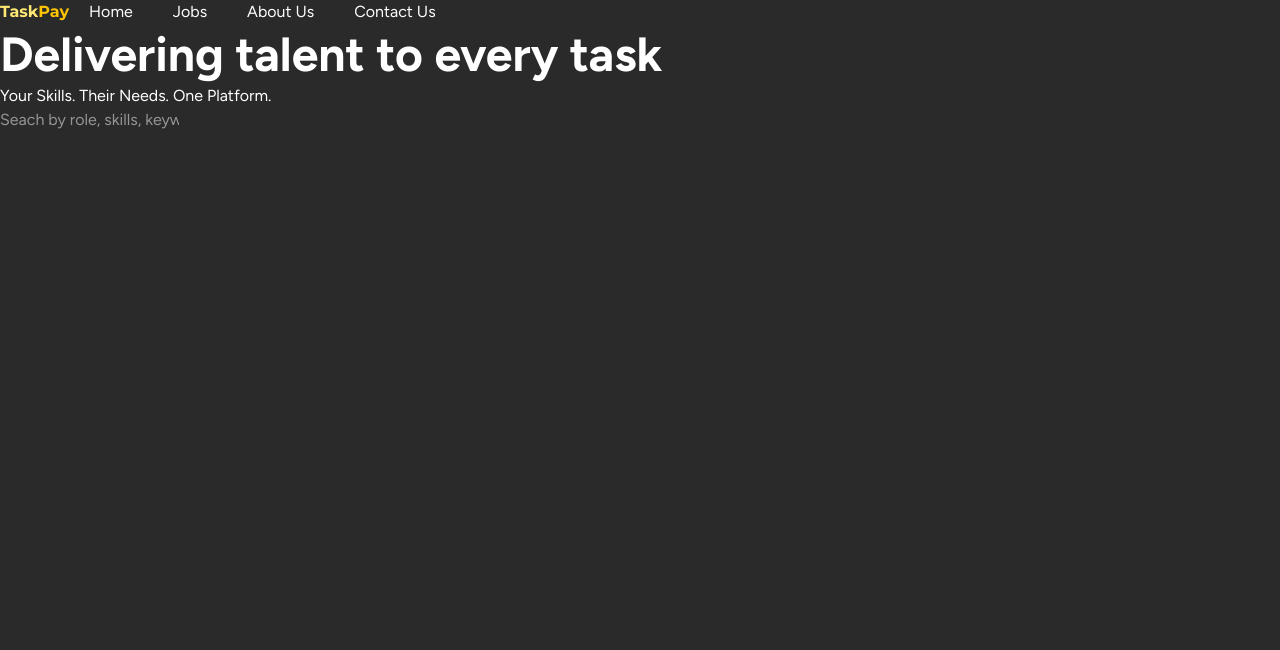
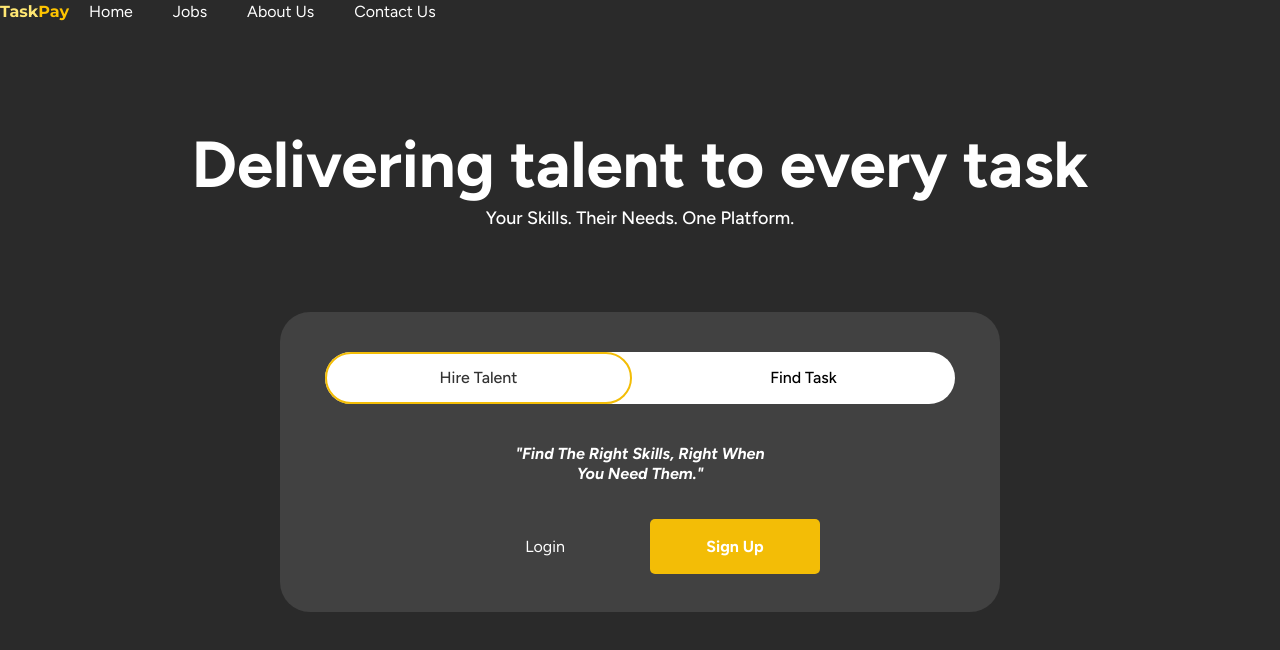
Before and after one commit to superchezzz/infoman-taskpay, a React (Vite) app in the folder taskpay-frontend/: page / in a window 1280 px wide. Shown: the top 650 px of the page. Built offline with nearby package versions, Linux system fonts and the light colour scheme.

Commit message:
landing page

```diff
--- a/taskpay-frontend/src/components/Navbar/Navbar.css
+++ b/taskpay-frontend/src/components/Navbar/Navbar.css
@@ -5,7 +5,7 @@
     padding: 0;
     box-sizing: border-box;
     font-family: "Figtree", sans-serif;
-    background-color: #2A2A2A;
+
     color: #FFFFFF;
 }
 .container{
@@ -14,6 +14,7 @@
 }
 
 .Navbar{
+    background-color: #2A2A2A;
     display: flex;
     flex-direction: row;
     align-items: center;
--- a/taskpay-frontend/src/components/Navbar/Navbar.jsx
+++ b/taskpay-frontend/src/components/Navbar/Navbar.jsx
@@ -6,7 +6,7 @@ const Navbar = () => {
 
         <h1 className="taskpay-FFE773">Task<span className="taskpay-span-FEC400">Pay</span></h1>
 
-        <ul className="flex row list-none gap-10">
+        <ul className="flex row list-none gap-10 items-center justify-items-center">
             <li>Home</li>
             <li>Jobs</li>
             <li>About Us</li>
--- a/taskpay-frontend/src/pages/LandingPage.jsx
+++ b/taskpay-frontend/src/pages/LandingPage.jsx
@@ -1,18 +1,39 @@
-import React from 'react'
+import React,{useState} from 'react'
+import "../styles/LandingPage.css"
 
 
 function LandingPage(){
+  const [activeTab, setActiveTab] = useState("hireTalent");
+  const handleTabClick = (tabName) =>{
+    setActiveTab(tabName);
+  };
+  const getQuote = () =>{
+    if(activeTab == "hireTalent"){
+      return '"Find The Right Skills, Right When You Need Them."';
+    } else if (activeTab == "findTask"){
+      return `"Get Paid For What You're Great At."`;
+   } return "";
+  }
+
   return (
-    <div>
-        <h1 className="text-5xl font-bold text-gray-900 leading-tight">Delivering talent to every task</h1>
-        <p>Your Skills. Their Needs. One Platform.</p>
-
-        <div className='search-box'>
-            <input type="text" placeholder='Seach by role, skills, keywords'/>
-            <img src='' alt=''/>
+    <div className="landing-page-container items-center justify-items-center">
+        <div className="items-center justify-items-center">
+          <h1 className="text-[65px] font-bold text-gray-900 leading-tight ">Delivering talent to every task</h1>
+          <p className="text-[18px] font-medium">Your Skills. Their Needs. One Platform.</p>
         </div>
 
-        <img src='' alt='' className='toggle-icon'/>
+        <div className='auth-card items-center justify-items-center'>
+            <div className="hf-button flex row gap-5 color-black">
+              <button className={`toggle-btn ${activeTab==="hireTalent" ? "active" : ""}`} onClick={() => handleTabClick("hireTalent")}>Hire Talent</button>
+              <button className={`toggle-btn ${activeTab==="findTask" ? "active" : ""}`} onClick={() => handleTabClick("findTask")}>Find Task</button>
+            </div>
+            <p className="quote color-white text-[16px] font-bold italic leading-tight ">{getQuote()}</p>
+            <div className="reg-button flex row gap-5">
+              <button className="login-button">Login</button>
+              <button className="signup-button">Sign Up</button>
+            </div>
+        </div>
+
     </div>
   )
 }
--- /dev/null
+++ b/taskpay-frontend/src/styles/LandingPage.css
@@ -0,0 +1,97 @@
+.landing-page-container{
+    display: flex;
+    flex-direction: column;
+    gap: 5rem;
+    background-color: #2A2A2A;
+    min-height: 100vh;
+    padding-top: 100px;
+}
+
+.auth-card{
+    width: 720px;
+    height: 300px;
+    background-color: #414141;
+    padding: 20px;
+    border-radius: 30px;
+    line-height: 3rem;
+
+}
+
+.hf-button{
+    width: 630px;
+    background-color: white;
+    border-radius: 30px;
+    margin-top: 20px;
+}
+.auth-text{
+    align-items: center;
+    justify-content: center;
+}
+.toggle-btn {
+    flex: 1;
+    border: none;
+    border-radius: 50px;
+    cursor: pointer;
+    font-size: 1em;
+    font-weight: 500;
+    transition: background-color 0.3s ease, color 0.3s ease;
+    color: black;
+    background-color: transparent;
+    white-space: nowrap;
+  }
+
+  .toggle-btn.active {
+    border: 2px solid #f3bd06;
+    color: #333;
+
+  }
+  .quote{
+    width: 320px;
+    height: 55px;
+    text-align: center;
+    padding: 20px;
+    margin-top: 20px;
+    margin-bottom: 40px;
+  }
+
+  .reg-button {
+    display: flex;
+    justify-content: center;
+    gap: 20px;
+    width: 100%;
+    margin-top: 30px;
+  }
+
+  .login-button {
+    background-color: transparent;
+    height: 55px;
+    width: 170px;
+    color: #fff;
+    border: none;
+    cursor: pointer;
+    font-size: 1em;
+    font-weight: medium;
+    transition: all 0.3s ease;
+  }
+
+  .login-button:hover {
+    text-decoration: underline;
+    color: #e0e0e0;
+  }
+
+  .signup-button {
+    background-color: #f3bd06;
+    color: white;
+    border: none;
+    height: 55px;
+    width: 170px;
+    border-radius: 5px;
+    cursor: pointer;
+    font-size: 1em;
+    font-weight: bold;
+    transition: background-color 0.3s ease;
+  }
+
+  .signup-button:hover {
+    background-color: #e0a800;
+  }
```
